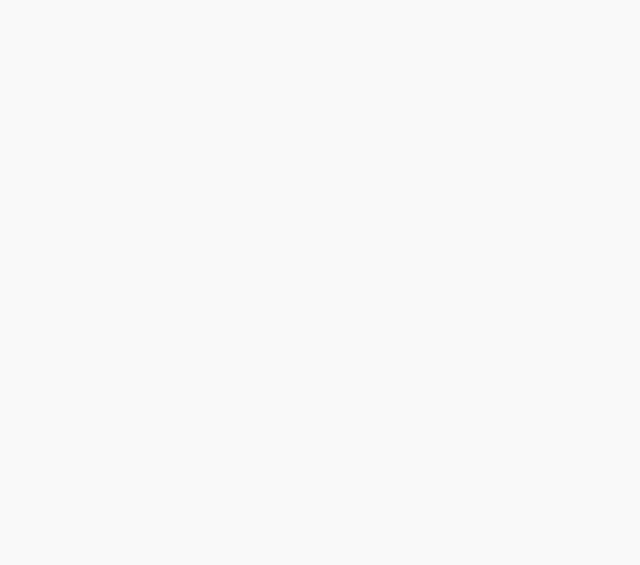
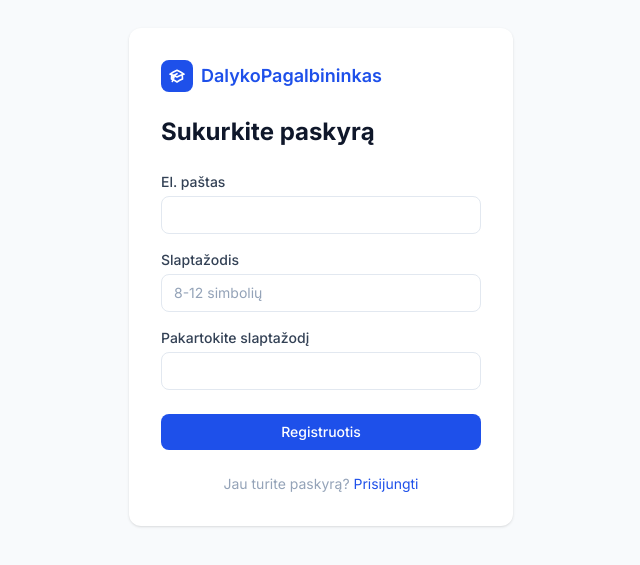
Before and after one commit to novatitas366/Laisvai-pasirenkamo-dalyko-AI-pagalbininkas, a React (Vite) app in the folder client/: page /register in a window 1280 px wide. Before the commit this address had no page. Shown: the part 123-688 px from the top of the page, without its empty margins (319-959 px from the left). Built offline with nearby package versions, Linux system fonts and the light colour scheme.

Commit message:
SCRUM-55: Registracijos forma

```diff
--- a/client/src/App.jsx
+++ b/client/src/App.jsx
@@ -4,10 +4,12 @@ import RecommendationsPage from './pages/RecommendationsPage'
 import ProfilePage from './pages/ProfilePage'
 import DocumentUploadPage from './pages/DocumentUploadPage'
 import HistoryPage from './pages/HistoryPage'
+import RegisterPage from './pages/RegisterPage'
 
 export default function App() {
   return (
     <Routes>
+      <Route path="/register" element={<RegisterPage />} />
       <Route path="/" element={<MainLayout />}>
         <Route index element={<Navigate to="/rekomendacijos" replace />} />
         <Route path="rekomendacijos" element={<RecommendationsPage />} />
--- a/client/src/pages/RegisterPage.jsx
+++ b/client/src/pages/RegisterPage.jsx
@@ -1 +1,74 @@
-// Register page - form, validation
+import { useState } from 'react'
+import { Link } from 'react-router-dom'
+
+export default function RegisterPage() {
+  const [email, setEmail] = useState('')
+  const [password, setPassword] = useState('')
+  const [confirmPassword, setConfirmPassword] = useState('')
+
+  function handleSubmit(e) {
+    e.preventDefault()
+  }
+
+  return (
+    <div className="min-h-screen bg-slate-50 flex items-center justify-center">
+      <div className="bg-white rounded-xl shadow p-8 w-full max-w-sm">
+        <div className="flex items-center gap-2 mb-6">
+          <div className="w-8 h-8 rounded-lg bg-brand-600 flex items-center justify-center">
+            <svg className="w-4 h-4 text-white" fill="none" stroke="currentColor" strokeWidth="2.5" viewBox="0 0 24 24">
+              <path strokeLinecap="round" strokeLinejoin="round" d="M4.26 10.147a60.436 60.436 0 00-.491 6.347A48.627 48.627 0 0112 20.904a48.627 48.627 0 018.232-4.41 60.46 60.46 0 00-.491-6.347m-15.482 0a50.57 50.57 0 00-2.658-.813A59.905 59.905 0 0112 3.493a59.902 59.902 0 0110.399 5.84c-.896.248-1.783.52-2.658.814m-15.482 0A50.697 50.697 0 0112 13.489a50.702 50.702 0 017.74-3.342M6.75 15a.75.75 0 100-1.5.75.75 0 000 1.5zm0 0v-3.675A55.378 55.378 0 0112 8.443m-7.007 11.55A5.981 5.981 0 006.75 15.75v-1.5" />
+            </svg>
+          </div>
+          <span className="font-semibold text-brand-600 text-lg leading-tight">DalykoPagalbininkas</span>
+        </div>
+
+        <h1 className="text-2xl font-bold text-slate-900 mb-1">Sukurkite paskyrą</h1>
+
+        <form onSubmit={handleSubmit} className="mt-6 flex flex-col gap-4">
+          <div className="flex flex-col gap-1">
+            <label className="text-sm font-medium text-slate-700">El. paštas</label>
+            <input
+              type="email"
+              value={email}
+              onChange={e => setEmail(e.target.value)}
+              className="border border-slate-200 rounded-lg px-3 py-2 text-sm text-slate-900 placeholder-slate-400 focus:outline-none focus:ring-2 focus:ring-brand-600 focus:border-transparent"
+            />
+          </div>
+
+          <div className="flex flex-col gap-1">
+            <label className="text-sm font-medium text-slate-700">Slaptažodis</label>
+            <input
+              type="password"
+              value={password}
+              onChange={e => setPassword(e.target.value)}
+              placeholder="8-12 simbolių"
+              className="border border-slate-200 rounded-lg px-3 py-2 text-sm text-slate-900 placeholder-slate-400 focus:outline-none focus:ring-2 focus:ring-brand-600 focus:border-transparent"
+            />
+          </div>
+
+          <div className="flex flex-col gap-1">
+            <label className="text-sm font-medium text-slate-700">Pakartokite slaptažodį</label>
+            <input
+              type="password"
+              value={confirmPassword}
+              onChange={e => setConfirmPassword(e.target.value)}
+              className="border border-slate-200 rounded-lg px-3 py-2 text-sm text-slate-900 placeholder-slate-400 focus:outline-none focus:ring-2 focus:ring-brand-600 focus:border-transparent"
+            />
+          </div>
+
+          <button
+            type="submit"
+            className="mt-2 bg-brand-600 hover:bg-brand-700 text-white text-sm font-medium rounded-lg px-4 py-2 transition-colors"
+          >
+            Registruotis
+          </button>
+        </form>
+
+        <p className="mt-6 text-sm text-slate-400 text-center">
+          Jau turite paskyrą?{' '}
+          <Link to="/login" className="text-brand-600 hover:underline">Prisijungti</Link>
+        </p>
+      </div>
+    </div>
+  )
+}
```
Also changed, not shown: 1 other file (tests, documents, lock files or other folders).
